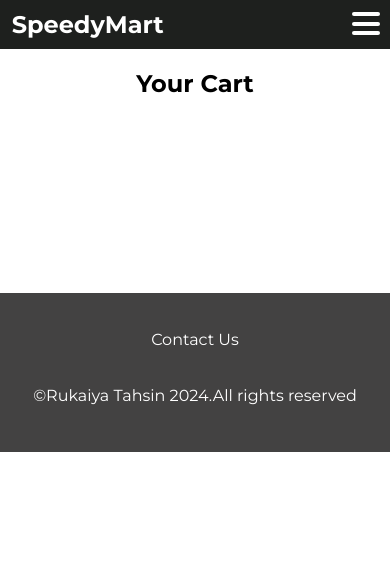
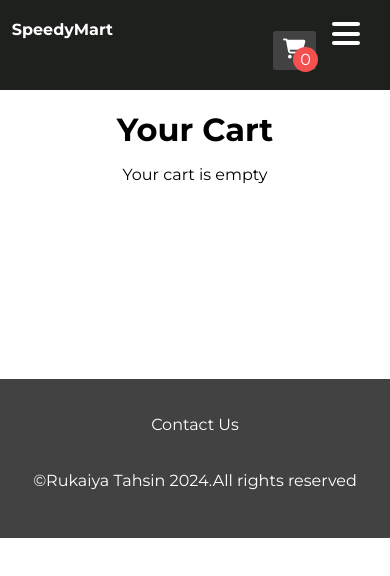
Before and after one commit to tahsinrukaiya/eCom-Website, a React (Vite) app in the folder starter-code/: page /shopping_cart in a window 390 px wide. Shown: the top 576 px of the page. Built offline with nearby package versions, Linux system fonts and the light colour scheme.

Commit message:
working on cart

```diff
--- /dev/null
+++ b/starter-code/src/components/CartContext.jsx
@@ -0,0 +1,56 @@
+import { createContext, useState } from "react";
+import PropTypes from 'prop-types';  // Import PropTypes
+
+// Create the context
+export const CartContext = createContext();
+
+// Create the provider component
+export function CartProvider({ children }) {
+    const [cart, setCart] = useState([]);
+
+    // Function to add item to cart or update quantity if it exists
+    const addToCart = (item) => {
+        const existingItem = cart.find(cartItem => cartItem.id === item.id);
+        if (existingItem) {
+            setCart(cart.map(cartItem =>
+                cartItem.id === item.id
+                    ? { ...cartItem, quantity: cartItem.quantity + 1 }
+                    : cartItem
+            ));
+        } else {
+            setCart([...cart, { ...item, quantity: 1 }]);
+        }
+    };
+
+    // Function to increase item quantity
+    const incrementQuantity = (id) => {
+        setCart(cart.map(item =>
+            item.id === id
+                ? { ...item, quantity: item.quantity + 1 }
+                : item
+        ));
+    };
+
+    // Function to decrease item quantity
+    const decrementQuantity = (id) => {
+        const updatedCart = cart.map(item =>
+            item.id === id
+                ? { ...item, quantity: item.quantity - 1 }
+                : item
+        ).filter(item => item.quantity > 0); // Filter out items with quantity 0
+
+        setCart(updatedCart);
+    };
+
+
+    return (
+        <CartContext.Provider value={{ cart, addToCart, incrementQuantity, decrementQuantity }}>
+            {children}
+        </CartContext.Provider>
+    );
+}
+
+// PropTypes validation
+CartProvider.propTypes = {
+    children: PropTypes.node.isRequired,
+};
--- a/starter-code/src/components/NavBar.jsx
+++ b/starter-code/src/components/NavBar.jsx
@@ -1,11 +1,14 @@
 import "../styles/index.css"
 import { useState } from "react"
 import { Link, NavLink } from "react-router-dom"
+import { useContext } from "react";
+import { CartContext } from "./CartContext";
+
 
 export default function NavBar() {
 
     const [menuOpen, setMenuOpen] = useState(false);
-
+    const { cart } = useContext(CartContext);  // Get the cart state from context
     return (
         <>
             <div className="navBar">
@@ -22,10 +25,11 @@ export default function NavBar() {
                 <ul className={menuOpen ? "open" : ""}>
                     <li><NavLink to="/">Home</NavLink></li>
                     <li><NavLink to="contact">Contact</NavLink></li>
-                    <li>
-                        <NavLink to="shopping_cart"><i className="fa-solid fa-cart-shopping"><sup>{"3"}</sup></i></NavLink>
-                    </li>
                 </ul>
+                <div className="cart_container">
+                    <NavLink to="shopping_cart"><i className="fa-solid fa-cart-shopping"></i></NavLink>
+                    <span className="cart_count">{cart.length}</span>
+                </div>
             </div>
         </>)
 }
--- a/starter-code/src/components/ProductCard.jsx
+++ b/starter-code/src/components/ProductCard.jsx
@@ -39,7 +39,9 @@ export default function ProductCard() {
             <div className="card_container">
                 {data.map((product) => (
                     <div className="product_card" key={product.id}>
-                        <img src={product.image.url} alt={product.title} className="product_img" />
+                        <Link to={`product/${product.id}`}>
+                            <img src={product.image.url} alt={product.title} className="product_img" />
+                        </Link>
                         <h4 className="product_title">{product.title}</h4>
                         <div><p className="product_price">{product.price}kr</p></div>
                         <Link to={`product/${product.id}`}><button className="view_btn">View Product</button></Link>
--- a/starter-code/src/components/pages/Home.jsx
+++ b/starter-code/src/components/pages/Home.jsx
@@ -5,6 +5,7 @@ export default function Home() {
     return (
         <div>
             <h2 className="heading_one">All Products</h2>
+
             <ProductCard />
         </div >
     );
--- a/starter-code/src/components/pages/ShoppingCart.jsx
+++ b/starter-code/src/components/pages/ShoppingCart.jsx
@@ -1,7 +1,31 @@
+// ShoppingCart.jsx
+import { useContext } from 'react';
+import { CartContext } from '../CartContext'; // Adjust the path if needed
+
 export default function ShoppingCart() {
+    const { cart, incrementQuantity, decrementQuantity } = useContext(CartContext);
+    // Calculate the total amount
+    const totalAmount = cart.reduce((acc, item) => acc + (item.price * item.quantity), 0);
+
+
     return (
         <div className="heading_one">
-            <h2 >Your Cart</h2>
+            <h1>Your Cart</h1>
+            {cart.length > 0 ? (
+                <div className="item_container">
+                    {cart.map((item) => (
+                        <div className="items" key={item.id}>
+                            {item.title} - ${item.price} x {item.quantity}
+                            <button className="minus_btn" onClick={() => decrementQuantity(item.id)}>-</button>
+                            <button className="plus_btn" onClick={() => incrementQuantity(item.id)}>+</button>
+                        </div>
+                    ))}
+                    <h3>Total: ${totalAmount.toFixed(2)}</h3>
+                    <button className="checkout_btn">Proceed to checkout</button>
+                </div>
+            ) : (
+                <p>Your cart is empty</p>
+            )}
         </div>
     );
 }
--- a/starter-code/src/components/pages/SingleProduct.jsx
+++ b/starter-code/src/components/pages/SingleProduct.jsx
@@ -1,11 +1,15 @@
 import { useEffect, useState } from 'react';
 import { useParams } from 'react-router-dom';
+import { useContext } from "react";
+import { CartContext } from "../CartContext";
 
 export default function SingleProduct() {
     const [data, setData] = useState(null);
     const [isLoading, setIsLoading] = useState(false);
     const [isError, setIsError] = useState(false);
     let { id } = useParams();
+    //  const [cart, setCart] = useState([]);
+    const { addToCart } = useContext(CartContext);
 
     useEffect(() => {
         async function getData() {
@@ -34,6 +38,13 @@ export default function SingleProduct() {
         return <div>Error</div>;
     }
 
+    const handleAddToCart = () => {
+        console.log("Add to cart button clicked!");
+        addToCart(data);  // Add the product to the cart
+        alert("Item is added to the cart!");
+    };
+
+
     return (
         <>
             <div className="heading_one"> <h2>Product Detail</h2></div>
@@ -42,14 +53,11 @@ export default function SingleProduct() {
                     <img src={data.image.url} alt={data.image.alt || "Product image"} />
                 </div>
                 <div className="product_detail">
-                    <div><h4>{data.title}</h4></div>
-                    <div><h5>{data.price}</h5></div>
-
+                    <div><h3>{data.title}</h3></div>
+                    <div><h5>{data.price}kr</h5></div>
                     <div><p>{data.description}</p></div>
-                    <button className="add_btn">Add to Cart</button>
+                    <button className="add_btn" onClick={handleAddToCart}>Add to Cart</button>
                 </div>
-
-
             </div>
         </>
     )
--- a/starter-code/src/styles/index.css
+++ b/starter-code/src/styles/index.css
@@ -27,6 +27,7 @@ body {
   padding-bottom: 10px;
   position: sticky;
   top: 0;
+  z-index: 1;
 }
 
 .navBar ul {
@@ -55,6 +56,32 @@ a:-webkit-any-link {
   border-radius: 3px;
 }
 
+.cart_container {
+  position: relative;
+  display: inline-block;
+  margin-right: 10%;
+}
+
+.cart_count {
+  position: absolute;
+  margin-left: 20px;
+  left: 0;
+  top: 8px;
+  right: 0px;
+  background-color: #F45050;
+  color: white;
+  font-weight: 400;
+  border-radius: 50%;
+  padding: 5px;
+  width: 15px;
+  height: 15px;
+  display: flex;
+  align-items: center;
+  justify-content: center;
+}
+
+
+
 .navBar .menu {
   display: none;
   position: absolute;
@@ -82,6 +109,35 @@ a:-webkit-any-link {
 .heading_one {
   text-align: center;
   margin-top: 5%;
+}
+
+.item_container {
+  margin: 20px;
+}
+
+.items {
+  padding: 10px;
+}
+
+.minus_btn {
+  background-color: #fff;
+  font-weight: bold;
+  margin-left: 7%;
+}
+
+.plus_btn {
+  background-color: #fff;
+  font-weight: bold;
+  margin-left: 5px;
+}
+
+.checkout_btn {
+  background-color: white;
+  border: 2px solid #2B2B2B;
+  font-size: 16px;
+  font-weight: 500;
+  font-family: "Montserrat", sans-serif;
+  padding: 10px;
 }
 
 /*------------STYLING FOR PRODUCT CARDS ON HOME PAGE-------------------------------*/
@@ -296,6 +352,18 @@ input[value] {
 
 /*-------------------------------MEDIA QUERY--------------------------*/
 @media only screen and (max-width:480px) {
+
+  .logo {
+    font-size: 16px;
+    margin-top: 10px;
+  }
+
+  .cart_container {
+    margin-left: 70%;
+    top: 0;
+    margin-bottom: 20px;
+  }
+
   .navBar .menu {
     display: flex;
   }
@@ -303,6 +371,8 @@ input[value] {
   .navBar .menu {
     height: 23px;
     width: 30px;
+    margin-top: 10px;
+    margin-right: 20px;
   }
 
   .navBar .menu .line {
@@ -335,8 +405,23 @@ input[value] {
 
   .navBar ul li a {
     margin: 0.2rem 0.5rem;
+  }
 
+  .product_container {
+    display: flex;
+    flex-direction: column;
+    align-items: center;
+    margin-left: 3%;
   }
+
+  .product_image img {
+    height: 200px;
+    width: 250px;
+    margin-top: 20px;
+  }
+
+  .product_detail {
+    padding: 30px;
+  }
+
 }
-
-@media only screen and (max-width:853px) {}
```
Also changed, not shown: starter-code/src/components/App.jsx (+4 -3 lines).
